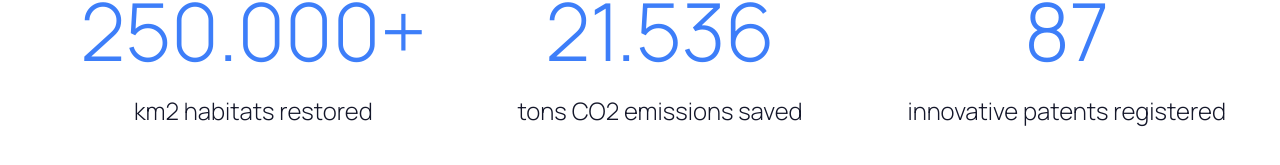
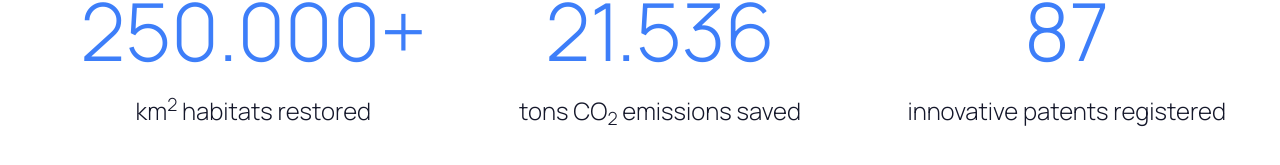
Before and after one commit to wolfpilot/planet-green-plc, a Next.js app: page / in a window 1280 px wide. Shown: the part 943-1108 px from the top of the page. Built offline with nearby package versions, Linux system fonts and the light colour scheme.

Commit message:
Add sub and superscript values

```diff
--- a/next.config.js
+++ b/next.config.js
@@ -12,6 +12,16 @@ const nextConfig = {
       fileName: false,
     },
   },
+  webpack: (config) => {
+    /**
+     * Adding "canvas" fixes isomorphic-dompurify runtime error
+     *
+     * @see https://github.com/kkomelin/isomorphic-dompurify/issues/54#issuecomment-1703693234
+     */
+    config.externals = [...config.externals, "canvas", "jsdom"]
+
+    return config
+  },
 }
 
 module.exports = nextConfig
--- a/package.json
+++ b/package.json
@@ -26,6 +26,7 @@
     "@types/react-dom": "18.2.7",
     "eslint": "8.47.0",
     "eslint-config-next": "13.4.19",
+    "isomorphic-dompurify": "^1.8.0",
     "next": "13.4.19",
     "react": "18.2.0",
     "react-dom": "18.2.0",
--- a/src/app/data.ts
+++ b/src/app/data.ts
@@ -5,11 +5,11 @@ const mockFacts: FactsProps = {
   items: [
     {
       value: "250.000+",
-      description: "km2 habitats restored",
+      description: `km<sup>2</sup> habitats restored`,
     },
     {
       value: "21.536",
-      description: "tons CO2 emissions saved",
+      description: "tons CO<sub>2</sub> emissions saved",
     },
     {
       value: "87",
--- a/src/components/pages/website/facts/Facts.tsx
+++ b/src/components/pages/website/facts/Facts.tsx
@@ -1,3 +1,5 @@
+import { sanitize } from "isomorphic-dompurify"
+
 // Types
 import { Props } from "./types"
 
@@ -17,7 +19,9 @@ const Facts: React.FC<Props> = ({ items }) => {
           {items.map((item, index) => (
             <S.Item key={index}>
               <S.ItemValue>{item.value}</S.ItemValue>
-              <S.ItemDescription>{item.description}</S.ItemDescription>
+              <S.ItemDescription
+                dangerouslySetInnerHTML={{ __html: sanitize(item.description) }}
+              />
             </S.Item>
           ))}
         </S.List>
```
Also changed, not shown: 1 other file (tests, documents, lock files or other folders).
